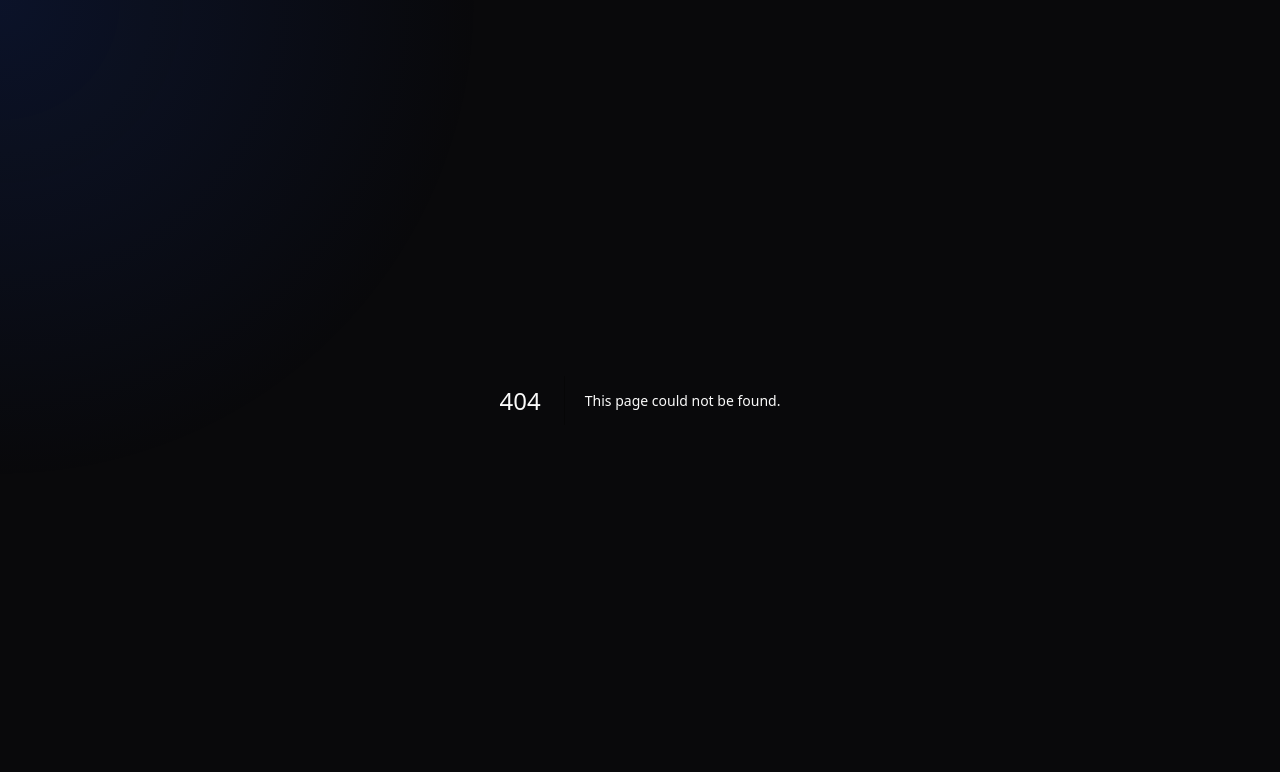
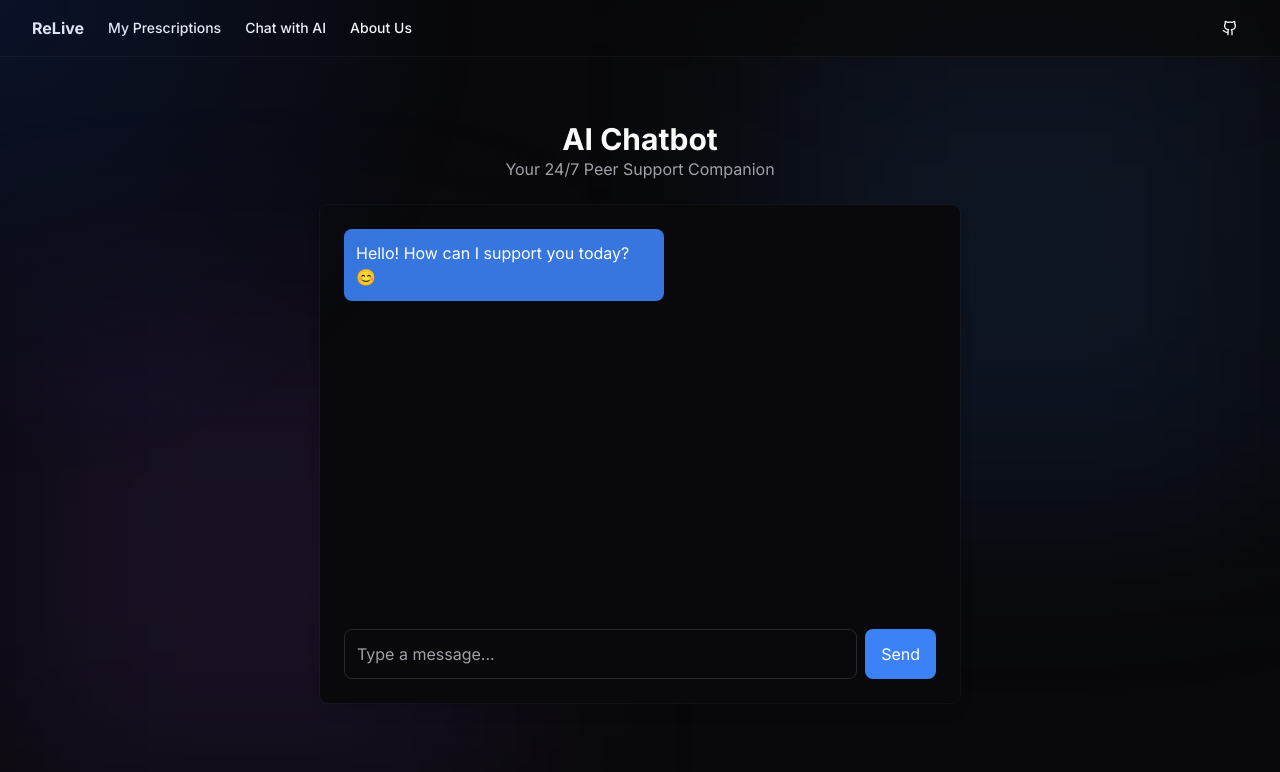
Before and after one commit to RohanMali2003/Samanvaya-AI-Healthcare, a Next.js app: page /chatbot in a window 1280 px wide. Before the commit this address had no page. Shown: the top 772 px of the page. Built offline with nearby package versions, Linux system fonts and the light colour scheme.

Commit message:
Chatbot integrated but server is stoopid

```diff
--- /dev/null
+++ b/app/api/chatbot/route.ts
@@ -0,0 +1,25 @@
+import { NextResponse } from "next/server"
+
+export async function POST(req: Request) {
+    try {
+        const { message } = await req.json()
+
+        const response = await fetch("https://api.deepseek.com/v1/chat/completions", {
+            method: "POST",
+            headers: {
+                "Content-Type": "application/json",
+                Authorization: `Bearer ${process.env.DEEPSEEK_API_KEY}`,
+            },
+            body: JSON.stringify({
+                model: "deepseek-chat",
+                messages: [{ role: "user", content: message }],
+            }),
+        })
+
+        const data = await response.json()
+        return NextResponse.json({ reply: data.choices[0].message.content })
+    } catch (error) {
+        console.error("Error:", error)
+        return NextResponse.json({ reply: "Sorry, I couldn't process that." })
+    }
+}
--- /dev/null
+++ b/app/chatbot/page.tsx
@@ -0,0 +1,89 @@
+"use client"
+
+import Navbar from "@/components/navbar"
+import { useState } from "react"
+
+export default function Chatbot() {
+    const [messages, setMessages] = useState([
+        { text: "Hello! How can I support you today? 😊", sender: "bot" },
+    ])
+    const [input, setInput] = useState("")
+
+    const handleSend = async () => {
+        if (input.trim() === "") return
+
+        const userMessage = { text: input, sender: "user" }
+        setMessages([...messages, userMessage])
+        setInput("")
+
+        try {
+            const response = await fetch("/api/chatbot", {
+                method: "POST",
+                headers: { "Content-Type": "application/json" },
+                body: JSON.stringify({ message: input }),
+            })
+
+            const data = await response.json()
+            if (response.ok) {
+                setMessages((prev) => [...prev, { text: data.reply, sender: "bot" }])
+            } else {
+                console.error("Error:", data.error)
+            }
+        } catch (error) {
+            console.error("API request failed:", error)
+        }
+    }
+
+    return (
+        <div className="relative min-h-screen">
+            {/* Background Gradients */}
+            <div className="pointer-events-none fixed inset-0">
+                <div className="absolute inset-0 bg-gradient-to-b from-background via-background/90 to-background" />
+                <div className="absolute right-0 top-0 h-[500px] w-[500px] bg-blue-500/10 blur-[100px]" />
+                <div className="absolute bottom-0 left-0 h-[500px] w-[500px] bg-purple-500/10 blur-[100px]" />
+            </div>
+
+            <div className="relative z-10">
+                <Navbar />
+                <div className="container mx-auto max-w-2xl px-4 py-16">
+                    <h1 className="text-center text-3xl font-bold text-foreground">AI Chatbot</h1>
+                    <p className="text-center text-muted-foreground">Your 24/7 Peer Support Companion</p>
+
+                    {/* Chatbox */}
+                    <div className="mt-6 space-y-4 rounded-lg bg-background p-6 shadow-lg ring-1 ring-border/30">
+                        <div className="h-96 overflow-y-auto space-y-4">
+                            {messages.map((msg, index) => (
+                                <div
+                                    key={index}
+                                    className={`p-3 rounded-lg max-w-xs ${msg.sender === "bot"
+                                        ? "bg-blue-500/90 text-white self-start"
+                                        : "bg-muted text-foreground self-end ml-auto"
+                                        }`}
+                                >
+                                    {msg.text}
+                                </div>
+                            ))}
+                        </div>
+
+                        {/* Input Box */}
+                        <div className="flex gap-2">
+                            <input
+                                type="text"
+                                className="flex-1 rounded-lg border bg-background p-3 text-foreground placeholder-muted-foreground outline-none"
+                                placeholder="Type a message..."
+                                value={input}
+                                onChange={(e) => setInput(e.target.value)}
+                            />
+                            <button
+                                className="rounded-lg bg-blue-500 px-4 py-2 text-white hover:bg-blue-600 transition"
+                                onClick={handleSend}
+                            >
+                                Send
+                            </button>
+                        </div>
+                    </div>
+                </div>
+            </div>
+        </div>
+    )
+}
--- a/components/navbar.tsx
+++ b/components/navbar.tsx
@@ -7,14 +7,14 @@ export default function Navbar() {
     <header className="sticky top-0 z-50 w-full border-b border-border/40 bg-background/95 backdrop-blur supports-[backdrop-filter]:bg-background/60">
       <div className="container flex h-14 max-w-screen-2xl items-center">
         <Link href="/" className="mr-6 flex items-center space-x-2">
-          <span className="font-bold">Dashboard</span>
+          <span className="font-bold">ReLive</span>
         </Link>
         <nav className="flex flex-1 items-center space-x-6 text-sm font-medium">
           <Link href="/prescriptions" className="transition-colors hover:text-primary">
             My Prescriptions
           </Link>
           <Link href="/chatbot" className="transition-colors hover:text-primary">
-            Chat with us
+            Chat with AI
           </Link>
           <Link href="/about" className="transition-colors hover:text-primary">
             About Us
```
Also changed, not shown: app/layout.tsx (line endings or trailing spaces).
